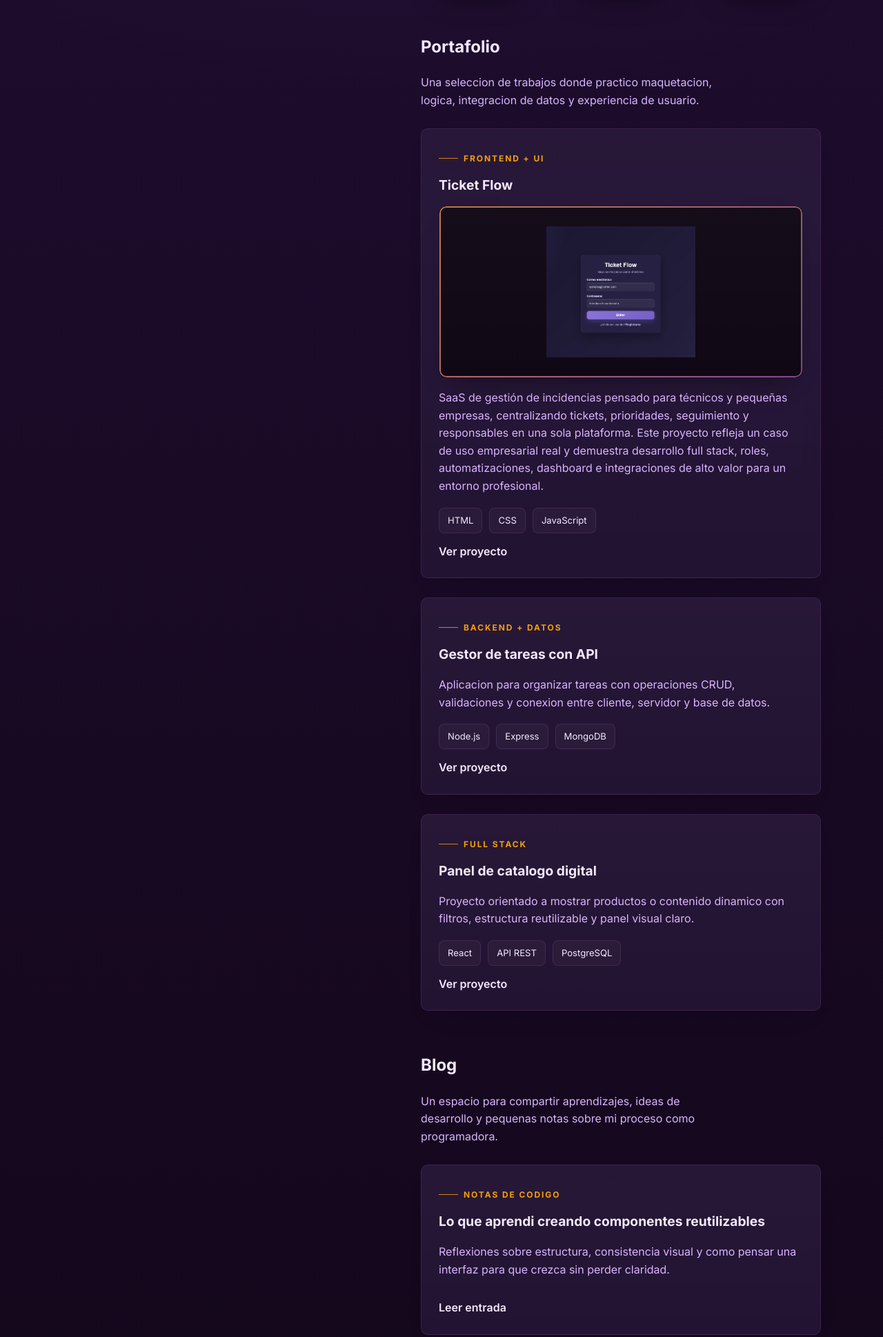
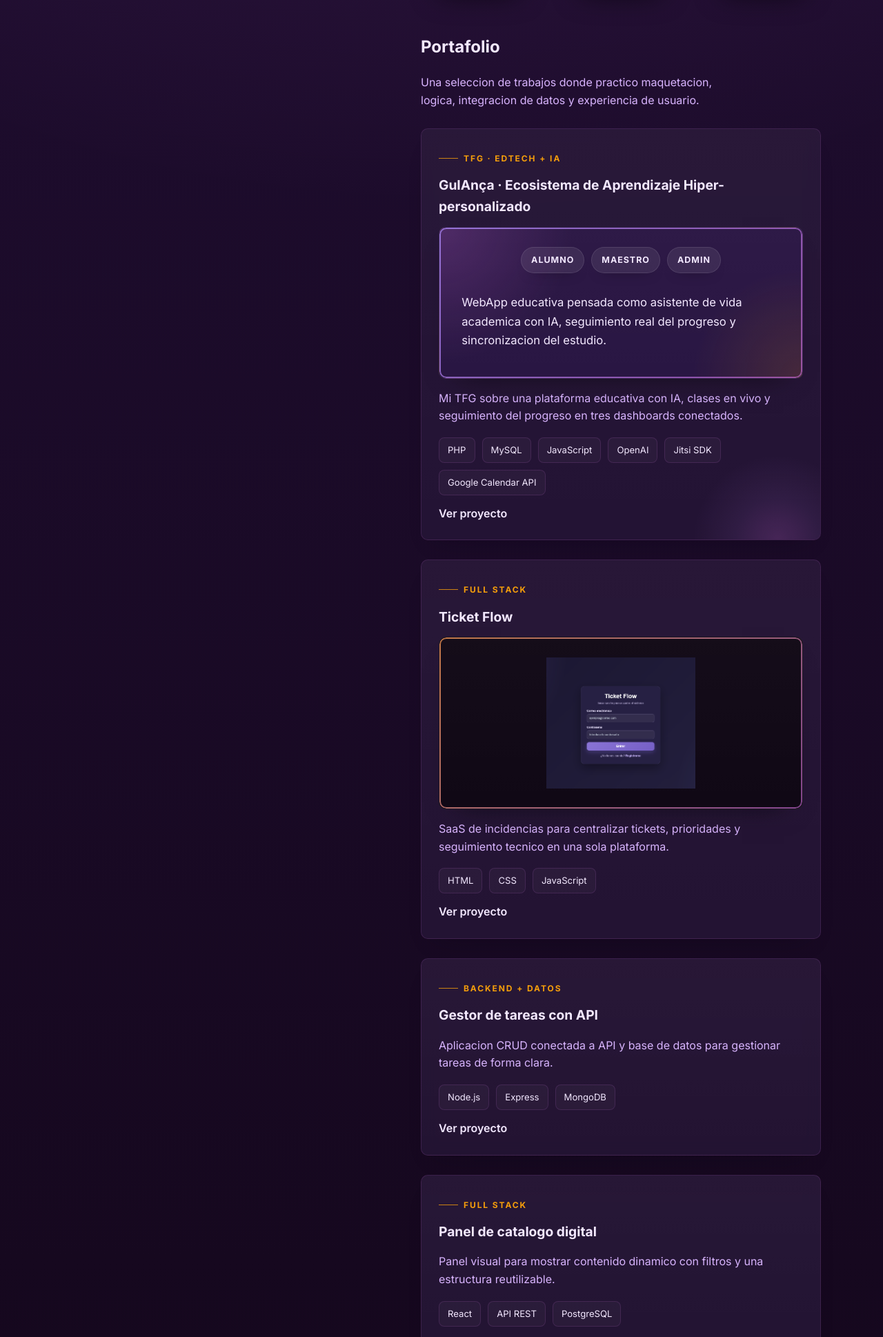
Before and after one commit to RosaleeCastro/Web_Portafolio, a PHP site: page /frontend/index.html in a window 1280 px wide. Shown: the part 1582-3520 px from the top of the page at 69% size. Run offline with PHP 8.4, Linux system fonts and the light colour scheme.

Commit message:
feat : incluye mi proyecto TFG y mejora en el Readme

```diff
--- a/frontend/index.html
+++ b/frontend/index.html
@@ -97,7 +97,10 @@
           <div class="tech-stack" id="tech-stack">
             <article class="tech-card" data-accent="#f7df1e">
               <div class="tech-icon tech-icon--logo">
-                <img src="assets/icons/javascript-svgrepo-com.svg" alt="javascript" />
+                <img
+                  src="assets/icons/javascript-svgrepo-com.svg"
+                  alt="javascript"
+                />
               </div>
               <h3>JavaScript</h3>
             </article>
@@ -127,7 +130,10 @@
             </article>
             <article class="tech-card" data-accent="#336791">
               <div class="tech-icon tech-icon--logo">
-                <img src="assets/icons/postgresql-svgrepo-com.svg" alt="Postgresql" />
+                <img
+                  src="assets/icons/postgresql-svgrepo-com.svg"
+                  alt="Postgresql"
+                />
               </div>
               <h3>PostgreSQL</h3>
             </article>
@@ -180,8 +186,39 @@
           </div>
 
           <div class="project-list">
+            <article class="content-card project-card project-card--featured">
+              <span class="eyebrow">TFG · EdTech + IA</span>
+              <h3>GuIAnça · Ecosistema de Aprendizaje Hiper-personalizado</h3>
+              <div class="project-card__media project-card__media--guianza">
+                <div class="project-card__spotlight">
+                  <span class="project-card__badge">Alumno</span>
+                  <span class="project-card__badge">Maestro</span>
+                  <span class="project-card__badge">Admin</span>
+                </div>
+                <p class="project-card__media-copy">
+                  WebApp educativa pensada como asistente de vida academica con
+                  IA, seguimiento real del progreso y sincronizacion del estudio.
+                </p>
+              </div>
+              <p>
+                Mi TFG sobre una plataforma educativa con IA, clases en vivo y
+                seguimiento del progreso en tres dashboards conectados.
+              </p>
+              <ul class="tag-list">
+                <li>PHP</li>
+                <li>MySQL</li>
+                <li>JavaScript</li>
+                <li>OpenAI</li>
+                <li>Jitsi SDK</li>
+                <li>Google Calendar API</li>
+              </ul>
+              <a href="portafolio/guianza.html" class="text-link"
+                >Ver proyecto</a
+              >
+            </article>
+
             <article class="content-card project-card">
-              <span class="eyebrow">Frontend + UI</span>
+              <span class="eyebrow">Full Stack</span>
               <h3>Ticket Flow</h3>
               <div class="project-card__media">
                 <img
@@ -191,12 +228,8 @@
                 />
               </div>
               <p>
-                SaaS de gestión de incidencias pensado para técnicos y pequeñas
-                empresas, centralizando tickets, prioridades, seguimiento y
-                responsables en una sola plataforma. Este proyecto refleja un
-                caso de uso empresarial real y demuestra desarrollo full stack,
-                roles, automatizaciones, dashboard e integraciones de alto valor
-                para un entorno profesional.
+                SaaS de incidencias para centralizar tickets, prioridades y
+                seguimiento tecnico en una sola plataforma.
               </p>
 
               <ul class="tag-list">
@@ -213,8 +246,8 @@
               <span class="eyebrow">Backend + Datos</span>
               <h3>Gestor de tareas con API</h3>
               <p>
-                Aplicacion para organizar tareas con operaciones CRUD,
-                validaciones y conexion entre cliente, servidor y base de datos.
+                Aplicacion CRUD conectada a API y base de datos para gestionar
+                tareas de forma clara.
               </p>
               <ul class="tag-list">
                 <li>Node.js</li>
@@ -230,8 +263,8 @@
               <span class="eyebrow">Full Stack</span>
               <h3>Panel de catalogo digital</h3>
               <p>
-                Proyecto orientado a mostrar productos o contenido dinamico con
-                filtros, estructura reutilizable y panel visual claro.
+                Panel visual para mostrar contenido dinamico con filtros y una
+                estructura reutilizable.
               </p>
               <ul class="tag-list">
                 <li>React</li>
@@ -322,7 +355,11 @@
               </div>
             </article>
 
-            <form class="contact-form" action="../backend/handlers/insertar.php" method="post">
+            <form
+              class="contact-form"
+              action="../backend/handlers/insertar.php"
+              method="post"
+            >
               <label for="nombre">Nombre</label>
               <input
                 type="text"
--- a/frontend/styles/style.css
+++ b/frontend/styles/style.css
@@ -513,6 +513,68 @@ article h3 {
   background: transparent;
 }
 
+.project-card--featured {
+  position: relative;
+  overflow: hidden;
+}
+
+.project-card--featured::after {
+  content: "";
+  position: absolute;
+  inset: auto -10% -20% auto;
+  width: 240px;
+  height: 240px;
+  background: radial-gradient(
+    circle,
+    rgba(232, 121, 249, 0.18) 0%,
+    rgba(192, 132, 252, 0.08) 36%,
+    transparent 72%
+  );
+  pointer-events: none;
+}
+
+.project-card__media--guianza {
+  --card-accent: #8b5cf6;
+  align-items: start;
+  min-height: 220px;
+  padding: 28px;
+  background:
+    radial-gradient(circle at top left, rgba(232, 121, 249, 0.18), transparent 34%),
+    radial-gradient(circle at bottom right, rgba(245, 158, 11, 0.14), transparent 28%),
+    linear-gradient(180deg, rgba(255, 255, 255, 0.04), rgba(255, 255, 255, 0.02)),
+    color-mix(in srgb, var(--bg-soft) 72%, black 28%);
+}
+
+.project-card__spotlight {
+  display: flex;
+  flex-wrap: wrap;
+  gap: 10px;
+  margin-bottom: 18px;
+}
+
+.project-card__badge {
+  display: inline-flex;
+  align-items: center;
+  padding: 8px 14px;
+  border-radius: 999px;
+  border: 1px solid rgba(255, 255, 255, 0.1);
+  background: rgba(255, 255, 255, 0.08);
+  color: var(--text-main);
+  font-size: 0.78rem;
+  font-weight: 700;
+  letter-spacing: 0.08em;
+  text-transform: uppercase;
+  box-shadow: 0 10px 20px -16px rgba(0, 0, 0, 0.65);
+}
+
+.project-card__media-copy {
+  max-width: 44ch;
+  margin: 0;
+  color: var(--text-main);
+  font-size: 1.04rem;
+  line-height: 1.65;
+}
+
 .tag-list {
   list-style: none;
   display: flex;
```
Also changed, not shown: frontend/portafolio/guianza.html (added, +171 -0 lines), README.md.
